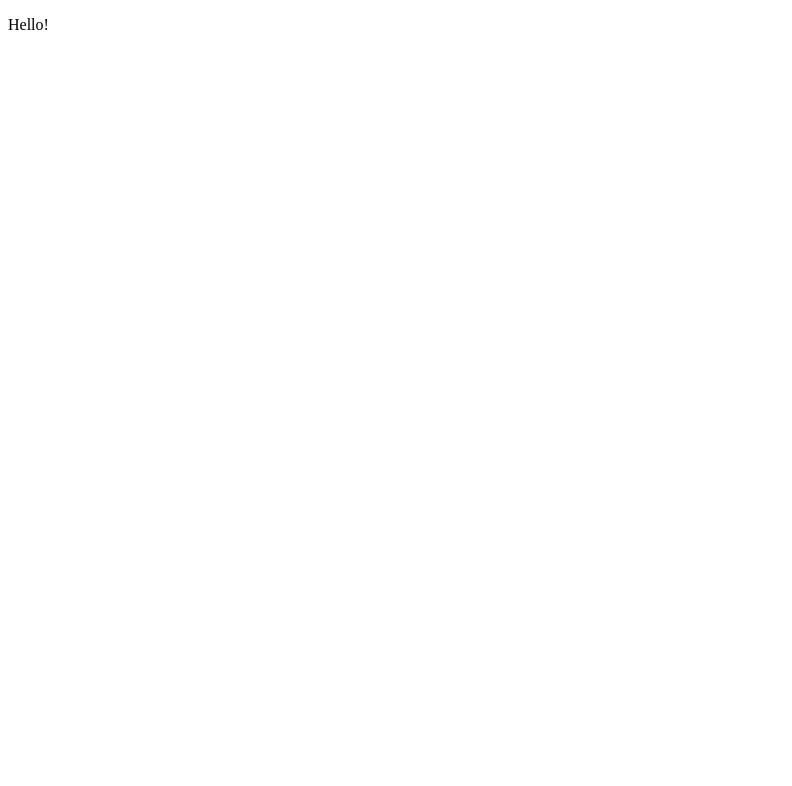
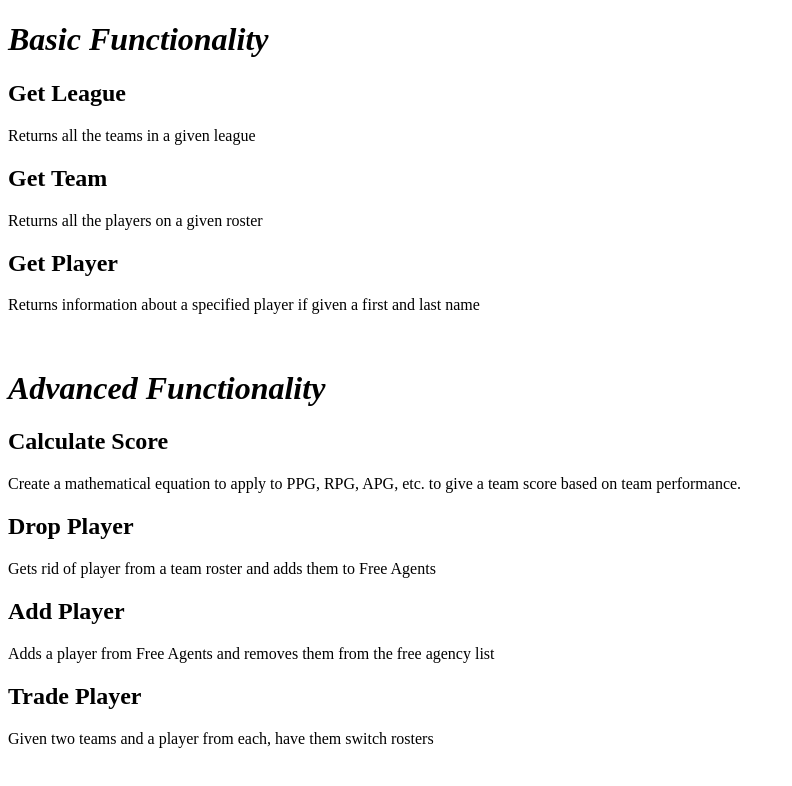
Before and after one commit to TheRyanVaughan/college-fantasy, a plain HTML site: page frontend/index.html in a window 1280 px wide. Shown: the whole page, without its empty margins (0-792 px from the left). Drawn offline with Linux system fonts and the light colour scheme.

Commit message:
Skeleton Outline Pt1
First inklings of an idea for what our database functionality should look like

```diff
--- a/frontend/index.html
+++ b/frontend/index.html
@@ -1,12 +1,38 @@
 <!DOCTYPE html>
 <html lang="en">
-<head>
-    <meta charset="UTF-8">
-    <meta http-equiv="X-UA-Compatible" content="IE=edge">
-    <meta name="viewport" content="width=device-width, initial-scale=1.0">
-    <title>Document</title>
-</head>
-<body>
-    <p>Hello!</p>
-</body>
+  <head>
+    <meta charset="UTF-8" />
+    <meta http-equiv="X-UA-Compatible" content="IE=edge" />
+    <meta name="viewport" content="width=device-width, initial-scale=1.0" />
+    <link rel="stylesheet" href="styles.css" />
+    <title>Database Demo</title>
+  </head>
+  <body>
+    <h1>Basic Functionality</h1>
+    <h2>Get League</h2>
+    <p>Returns all the teams in a given league</p>
+    <h2>Get Team</h2>
+    <p>Returns all the players on a given roster</p>
+    <h2>Get Player</h2>
+    <p>
+      Returns information about a specified player if given a first and last
+      name
+    </p>
+    <br />
+    <h1>Advanced Functionality</h1>
+    <h2>Calculate Score</h2>
+    <p>
+      Create a mathematical equation to apply to PPG, RPG, APG, etc. to give a
+      team score based on team performance.
+    </p>
+    <h2>Drop Player</h2>
+    <p>Gets rid of player from a team roster and adds them to Free Agents</p>
+    <h2>Add Player</h2>
+    <p>
+      Adds a player from Free Agents and removes them from the free agency list
+    </p>
+    <h2>Trade Player</h2>
+    <p>Given two teams and a player from each, have them switch rosters</p>
+    <br />
+  </body>
 </html>
--- /dev/null
+++ b/frontend/styles.css
@@ -0,0 +1,3 @@
+h1{
+    font-style: italic;
+}
```
